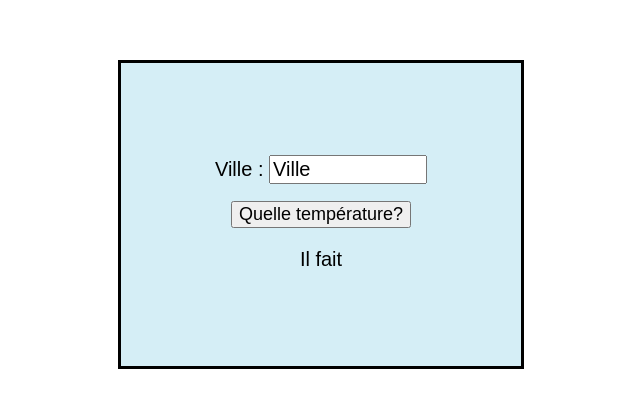
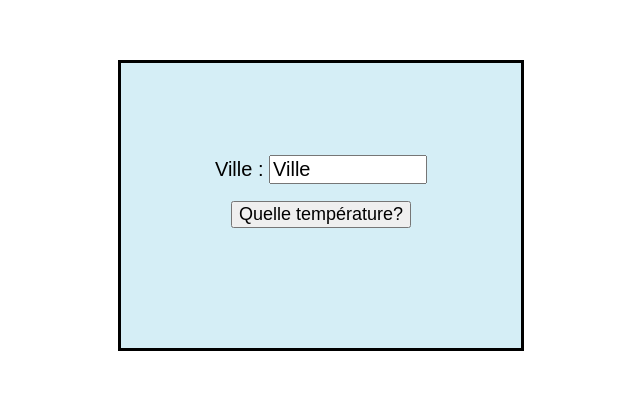
Before and after one commit to HoussamCzn/weather_app, a plain HTML site: page index.html in a window 1280 px wide. Shown: the part 340-748 px from the top of the page, without its empty margins (319-959 px from the left). Drawn offline with Linux system fonts and the light colour scheme.

Commit message:
Update index.html

```diff
--- a/index.html
+++ b/index.html
@@ -24,7 +24,7 @@
       <input id="ville" value="Ville" />
 
       <button id="voila">Quelle température?</button>
-      <p class="res">Il fait </p>
+      <p class="res"></p>
     </div>
   </body>
 </html>
```
